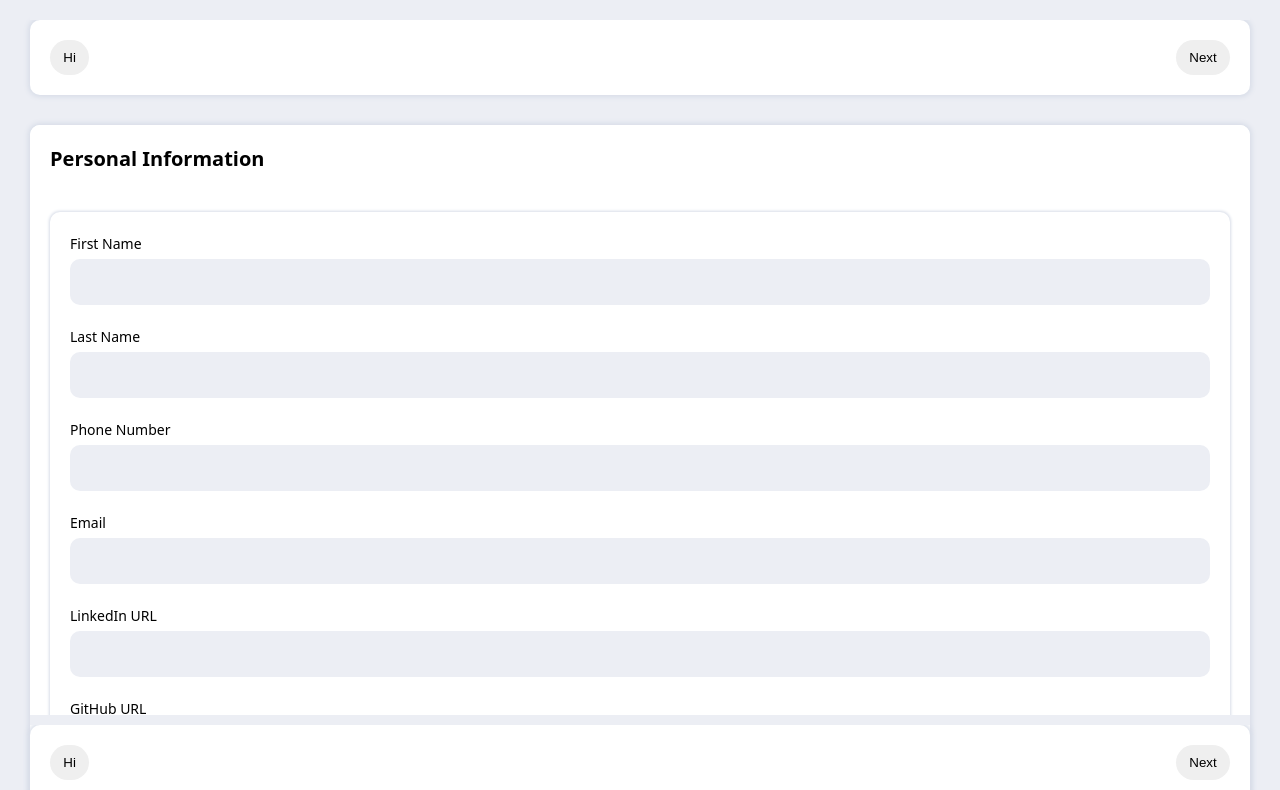
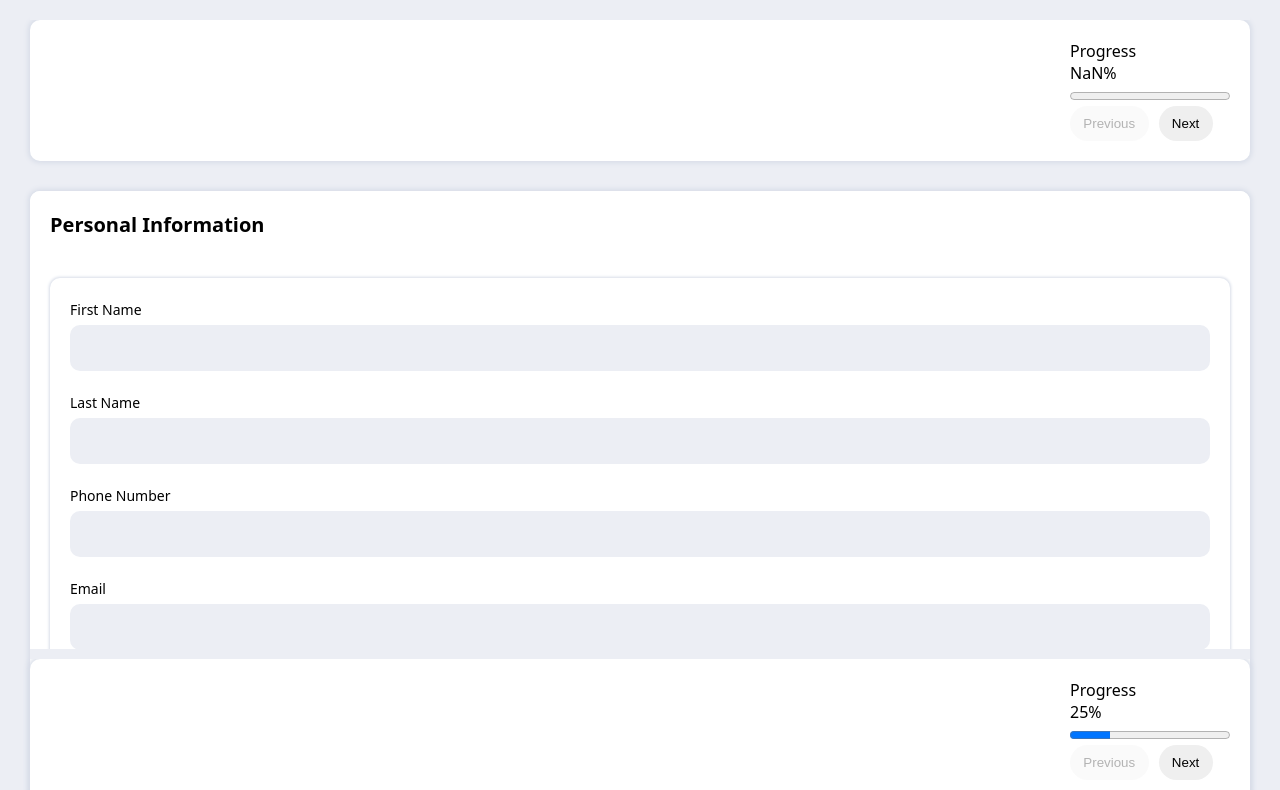
Before and after one commit to Nik-Reyes/Resume-Builder, a React (Vite) app in the folder ResumeBuilder/: page / in a window 1280 px wide. Shown: the top 790 px of the page. Built offline with nearby package versions, Linux system fonts and the light colour scheme.

Commit message:
feature: add progress bar

```diff
--- a/ResumeBuilder/src/App.jsx
+++ b/ResumeBuilder/src/App.jsx
@@ -156,6 +156,7 @@ function App() {
         </Form>
         <ProgressFooter
           progress={formNumber}
+          totalForms={Object.keys(currentFormConfig).length}
           advanceProgress={incrementFormNumber}
           regressProgress={decrementFormNumber}
         />
--- /dev/null
+++ b/ResumeBuilder/src/components/progress-bar/ProgressBar.jsx
@@ -0,0 +1,15 @@
+function ProgressBar({ progPercent }) {
+  console.log(progPercent);
+  const hundredthAdjustedProg = progPercent * 100;
+  return (
+    <div className="progress-bar-wrapper">
+      <div className="progress-header">
+        <div className="progress-title">Progress</div>
+        <div className="progress-percent">{hundredthAdjustedProg}%</div>
+      </div>
+      <progress max={100} value={hundredthAdjustedProg}></progress>
+    </div>
+  );
+}
+
+export default ProgressBar;
--- a/ResumeBuilder/src/components/progress-footer/ProgressFooter.jsx
+++ b/ResumeBuilder/src/components/progress-footer/ProgressFooter.jsx
@@ -1,18 +1,34 @@
-function ProgressFooter({ progress, advanceProgress, regressProgress }) {
+import ProgressBar from "../progress-bar/ProgressBar.jsx";
+
+function ProgressFooter({
+  progress,
+  totalForms,
+  advanceProgress,
+  regressProgress,
+}) {
+  const prog = progress === 0 ? 0.25 : (progress + 1) / totalForms;
   return (
     <div className="progress-footer">
-      <div className="progress-indicator-wrapper">
-        <button>Hi</button>
-      </div>
-      <div className="progress-buttons-wrapper">
-        {progress >= 1 && (
-          <button className="progress-button" onClick={() => regressProgress()}>
+      <div className="spacer"></div>
+
+      <div className="progress-content">
+        <ProgressBar progPercent={prog} />
+        <div className="progress-buttons-wrapper">
+          <button
+            className="progress-button"
+            onClick={() => regressProgress()}
+            disabled={progress >= 1 ? false : true}
+          >
             Previous
           </button>
-        )}
-        <button className="progress-button" onClick={() => advanceProgress()}>
-          Next
-        </button>
+          <button
+            className="progress-button"
+            onClick={() => advanceProgress()}
+            disabled={progress >= 3 ? true : false}
+          >
+            Next
+          </button>
+        </div>
       </div>
     </div>
   );
```
